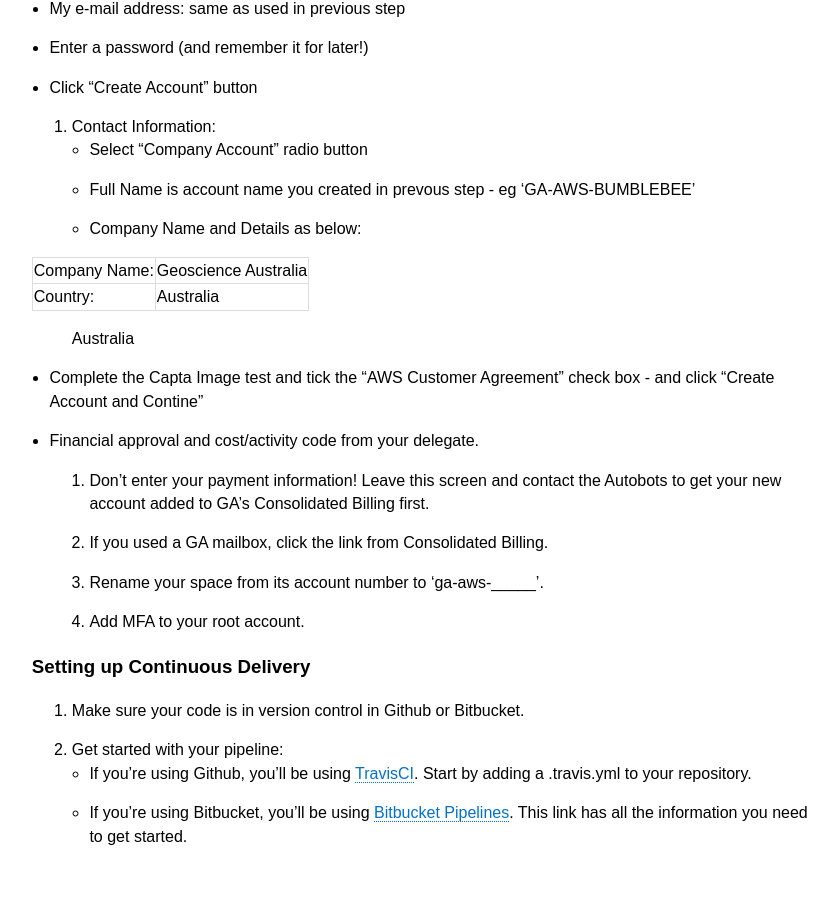
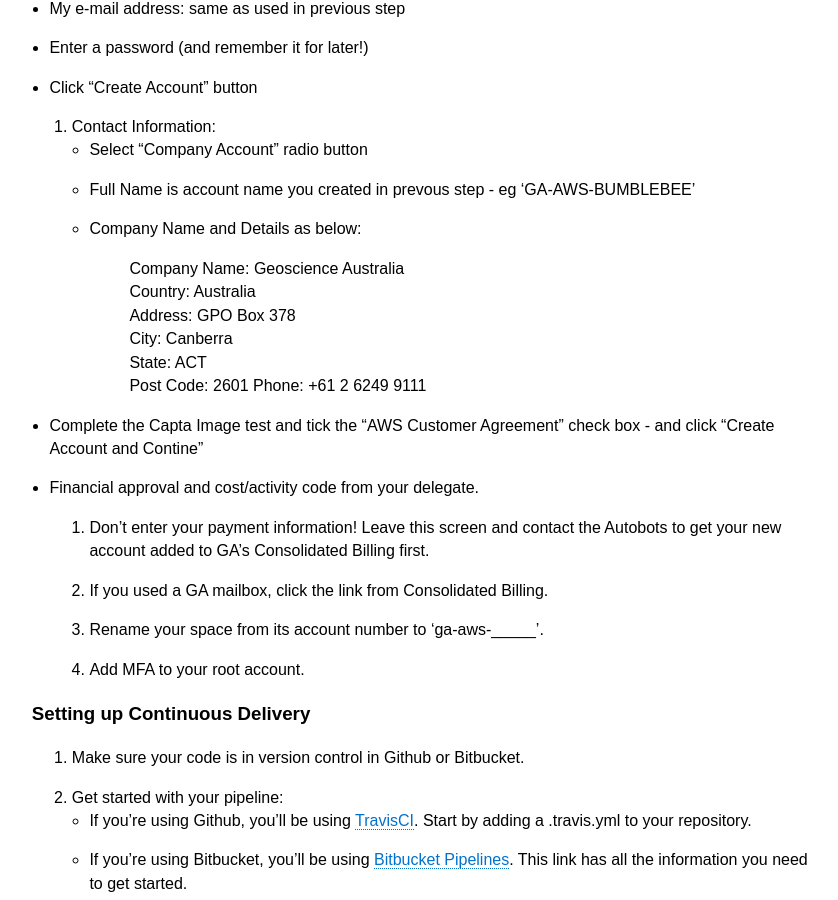
Before and after one commit to GeoscienceAustralia/cloud, a Jekyll site: the page built from docs/_pages/setting_up_index.md, in a window 1280 px wide and 900 px high, scrolled down 1009 px. Shown: the whole window, without its empty margins (411-1249 px from the left). Built offline with Jekyll 4.4.1, drawn with Linux system fonts in a browser that asks for light colours.

Commit message:
Update setting_up_index.md

```diff
--- a/docs/_pages/setting_up_index.md
+++ b/docs/_pages/setting_up_index.md
@@ -43,18 +43,13 @@
  * Select "Company Account" radio button
  * Full Name is account name you created in prevous step - eg 'GA-AWS-BUMBLEBEE'
  * Company Name and Details as below:
- <table>
-    <tr>
-        <td>Company Name: </td><td>Geoscience Australia</td>
-    </tr>
-    <tr>
-        <td>Country:</td>
-        <td>Australia</td>
-    </tr>
- </table>
-
-   >
-   >  Australia
+   > Company Name: Geoscience Australia
+   > Country: Australia
+   > Address: GPO Box 378
+   > City: Canberra
+   > State: ACT
+   > Post Code: 2601
+   > Phone: +61 2 6249 9111
 
  * Complete the Capta Image test and tick the "AWS Customer Agreement" check box - and click "Create Account and Contine"
 
```
